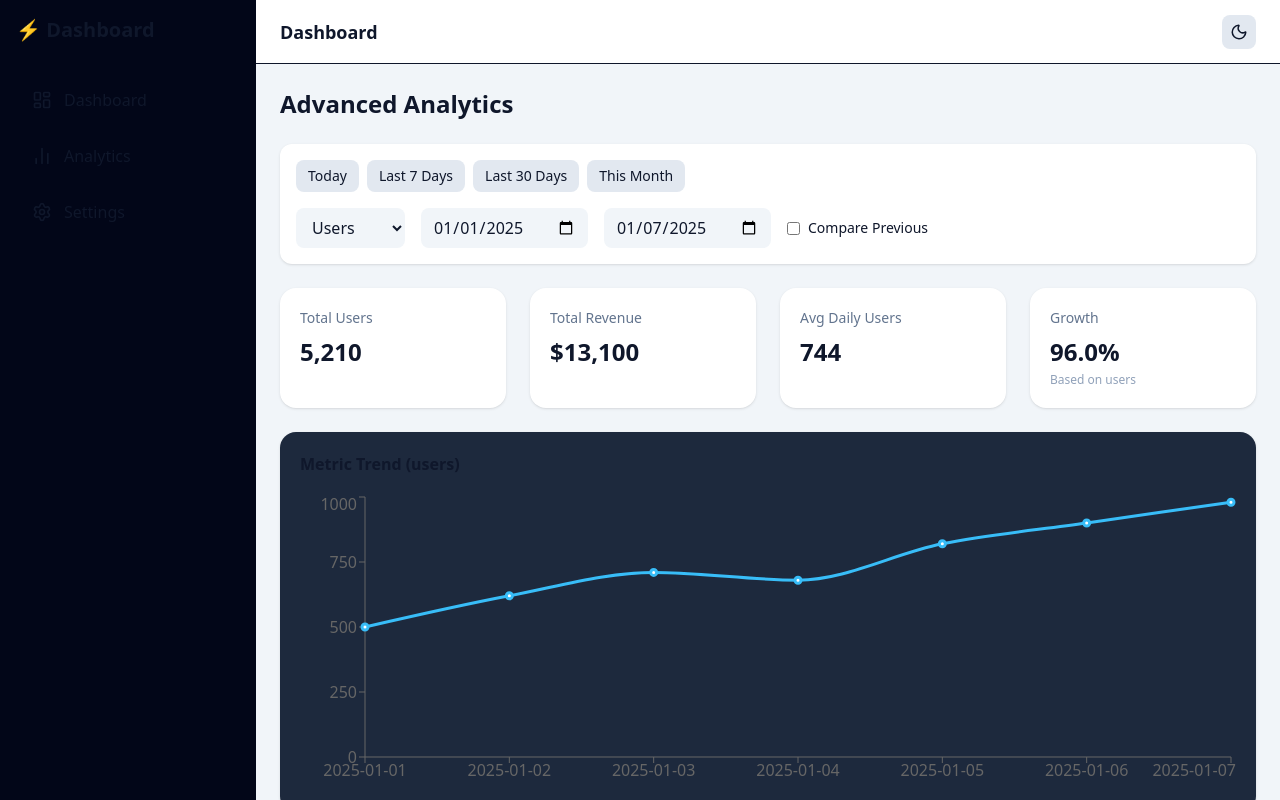
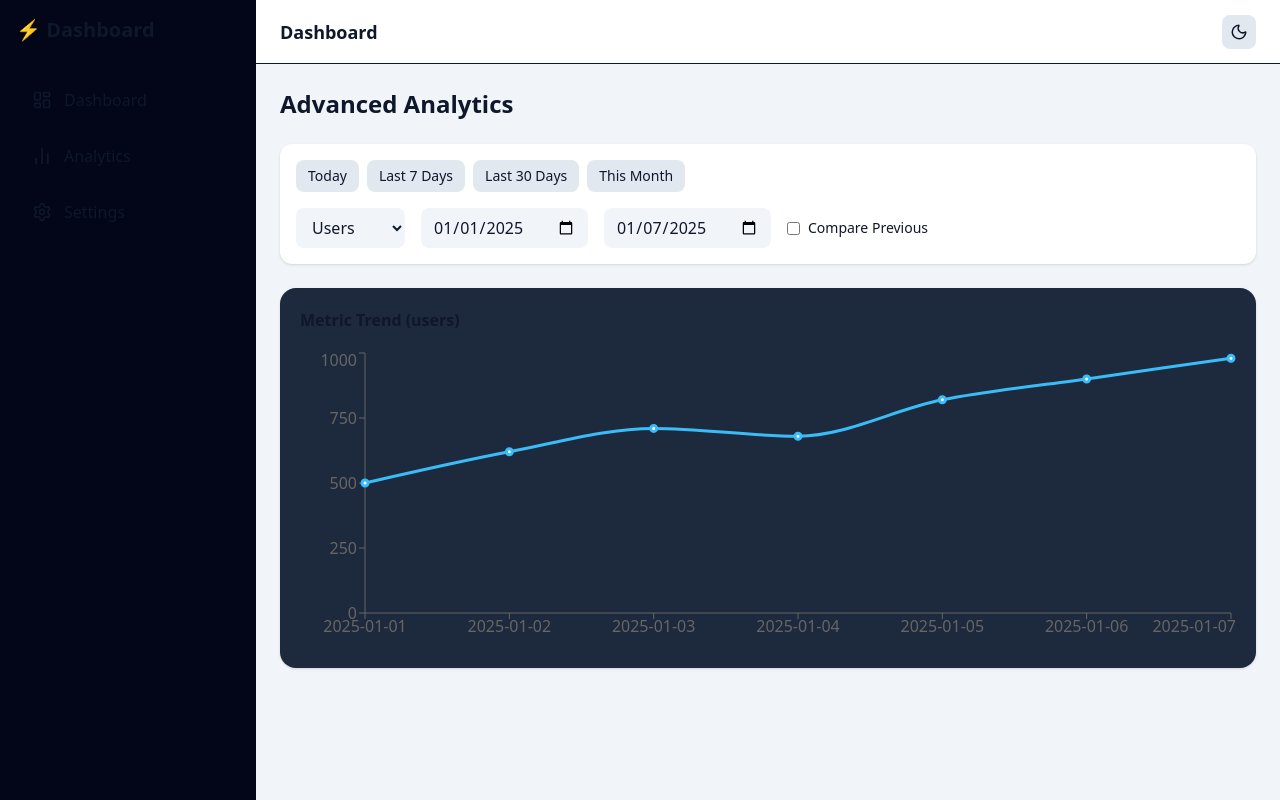
Before and after one commit to Subhronil123/basic-app, a React (Vite) app: page /analytics in a window 1280 px wide. Built offline with nearby package versions, Linux system fonts and the light colour scheme.

Commit message:
add loading skeletons for dashboard and analytics; implement KPISkeleton, ChartSkeleton, and TableSkeleton components

```diff
--- /dev/null
+++ b/src/components/ChartSkeleton.jsx
@@ -0,0 +1,10 @@
+import Skeleton from "./Skeleton";
+
+export default function ChartSkeleton() {
+  return (
+    <div className="bg-white dark:bg-slate-800 rounded-2xl p-5 shadow space-y-4">
+      <Skeleton className="h-5 w-40" />
+      <Skeleton className="h-48 w-full" />
+    </div>
+  );
+}
--- /dev/null
+++ b/src/components/KPISkeleton.jsx
@@ -0,0 +1,11 @@
+import Skeleton from "./Skeleton";
+
+export default function KPISkeleton() {
+  return (
+    <div className="bg-white dark:bg-slate-800 rounded-2xl p-5 shadow space-y-3">
+      <Skeleton className="h-4 w-24" />
+      <Skeleton className="h-8 w-32" />
+      <Skeleton className="h-3 w-16" />
+    </div>
+  );
+}
--- /dev/null
+++ b/src/components/Skeleton.jsx
@@ -0,0 +1,7 @@
+export default function Skeleton({ className = "" }) {
+  return (
+    <div
+      className={`animate-pulse rounded-md bg-slate-200 dark:bg-slate-700 ${className}`}
+    />
+  );
+}
--- /dev/null
+++ b/src/components/TableSkeleton.jsx
@@ -0,0 +1,12 @@
+import Skeleton from "./Skeleton";
+
+export default function TableSkeleton({ rows = 5 }) {
+  return (
+    <div className="bg-white dark:bg-slate-800 rounded-2xl p-5 shadow space-y-3">
+      <Skeleton className="h-4 w-32" />
+      {Array.from({ length: rows }).map((_, i) => (
+        <Skeleton key={i} className="h-6 w-full" />
+      ))}
+    </div>
+  );
+}
--- a/src/pages/Analytics.jsx
+++ b/src/pages/Analytics.jsx
@@ -2,9 +2,6 @@ import { useMemo, useState } from "react";
 import { analyticsData } from "../data/analyticsData";
 import AnalyticsFilters from "../components/AnalyticsFilters";
 import ChartCard from "../components/ChartCard";
-import AnalyticsKPICard from "../components/AnalyticsKPICard";
-import DataTable from "../components/DataTable";
-import { tableData } from "../data/tableData";
 import {
   LineChart,
   Line,
@@ -20,50 +17,24 @@ export default function Analytics() {
   const [endDate, setEndDate] = useState("2025-01-07");
   const [compare, setCompare] = useState(false);
 
-  /* ---------------- FILTER DATA ---------------- */
   const filteredData = useMemo(() => {
     return analyticsData.filter(
       (d) => d.date >= startDate && d.date <= endDate
     );
   }, [startDate, endDate]);
 
-  /* ---------------- MERGE DATA FOR COMPARISON ---------------- */
-  const chartData = useMemo(() => {
-    if (!compare) return filteredData;
-
+  const previousData = useMemo(() => {
+    if (!compare) return [];
     return filteredData.map((d) => ({
       ...d,
-      previous: Math.floor(d[metric] * 0.8),
+      [metric]: Math.floor(d[metric] * 0.8),
     }));
-  }, [filteredData, compare, metric]);
+  }, [compare, filteredData, metric]);
 
-  /* ---------------- KPI SUMMARY ---------------- */
-  const summary = useMemo(() => {
-    if (!filteredData.length) return null;
-
-    const totalUsers = filteredData.reduce((s, d) => s + d.users, 0);
-    const totalRevenue = filteredData.reduce((s, d) => s + d.revenue, 0);
-    const avgUsers = Math.round(totalUsers / filteredData.length);
-
-    const growth =
-      filteredData.length > 1
-        ? (
-            ((filteredData.at(-1)[metric] -
-              filteredData[0][metric]) /
-              filteredData[0][metric]) *
-            100
-          ).toFixed(1)
-        : 0;
-
-    return { totalUsers, totalRevenue, avgUsers, growth };
-  }, [filteredData, metric]);
-
-  /* ---------------- JSX ---------------- */
   return (
     <div className="space-y-6">
       <h2 className="text-2xl font-bold">Advanced Analytics</h2>
 
-      {/* Filters */}
       <AnalyticsFilters
         metric={metric}
         setMetric={setMetric}
@@ -75,33 +46,9 @@ export default function Analytics() {
         setCompare={setCompare}
       />
 
-      {/* KPI SUMMARY */}
-      {summary && (
-        <div className="grid grid-cols-1 md:grid-cols-4 gap-6">
-          <AnalyticsKPICard
-            title="Total Users"
-            value={summary.totalUsers.toLocaleString()}
-          />
-          <AnalyticsKPICard
-            title="Total Revenue"
-            value={`$${summary.totalRevenue.toLocaleString()}`}
-          />
-          <AnalyticsKPICard
-            title="Avg Daily Users"
-            value={summary.avgUsers.toLocaleString()}
-          />
-          <AnalyticsKPICard
-            title="Growth"
-            value={`${summary.growth}%`}
-            subtitle={`Based on ${metric}`}
-          />
-        </div>
-      )}
-
-      {/* CHART */}
       <ChartCard title={`Metric Trend (${metric})`}>
         <ResponsiveContainer width="100%" height={300}>
-          <LineChart data={chartData}>
+          <LineChart data={filteredData}>
             <XAxis dataKey="date" />
             <YAxis />
             <Tooltip />
@@ -116,7 +63,8 @@ export default function Analytics() {
             {compare && (
               <Line
                 type="monotone"
-                dataKey="previous"
+                dataKey={metric}
+                data={previousData}
                 stroke="#94a3b8"
                 strokeDasharray="5 5"
               />
@@ -124,7 +72,6 @@ export default function Analytics() {
           </LineChart>
         </ResponsiveContainer>
       </ChartCard>
-      <DataTable data={tableData} />
     </div>
   );
 }
--- a/src/pages/Dashboard.jsx
+++ b/src/pages/Dashboard.jsx
@@ -13,21 +13,40 @@ import {
   Legend,
 } from "recharts";
 
+import { useEffect, useState } from "react";
+import KPISkeleton from "../components/KPISkeleton";
+import ChartSkeleton from "../components/ChartSkeleton";
+
 export default function Dashboard() {
+
+  const [loading, setLoading] = useState(true);
+  useEffect(() => {
+    const timer = setTimeout(() => setLoading(false), 1200);
+    return () => clearTimeout(timer);
+  }, []);
+
   return (
     <div className="space-y-6">
 
       {/* KPI Section */}
       <div className="grid grid-cols-1 md:grid-cols-4 gap-6">
-        {kpis.map((kpi) => (
-          <KPICard key={kpi.title} {...kpi} />
-        ))}
+        {loading
+          ? Array.from({ length: 4 }).map((_, i) => (
+              <KPISkeleton key={i} />
+            ))
+          : kpis.map((kpi) => <KPICard key={kpi.title} {...kpi} />)}
       </div>
 
       {/* Charts */}
       <div className="grid grid-cols-1 lg:grid-cols-2 gap-6">
 
-        {/* User Growth */}
+        {loading ? (
+          <>
+            <ChartSkeleton />
+            <ChartSkeleton />
+          </>
+        ) : (
+          <>
             <ChartCard title="User Growth">
               <ResponsiveContainer width="100%" height={250}>
                 <LineChart data={chartData}>
@@ -66,7 +85,8 @@ export default function Dashboard() {
                 </BarChart>
               </ResponsiveContainer>
             </ChartCard>
-
+          </>
+        )}
       </div>
     </div>
   );
```
Lines whose indentation alone changed are shown as unchanged.
